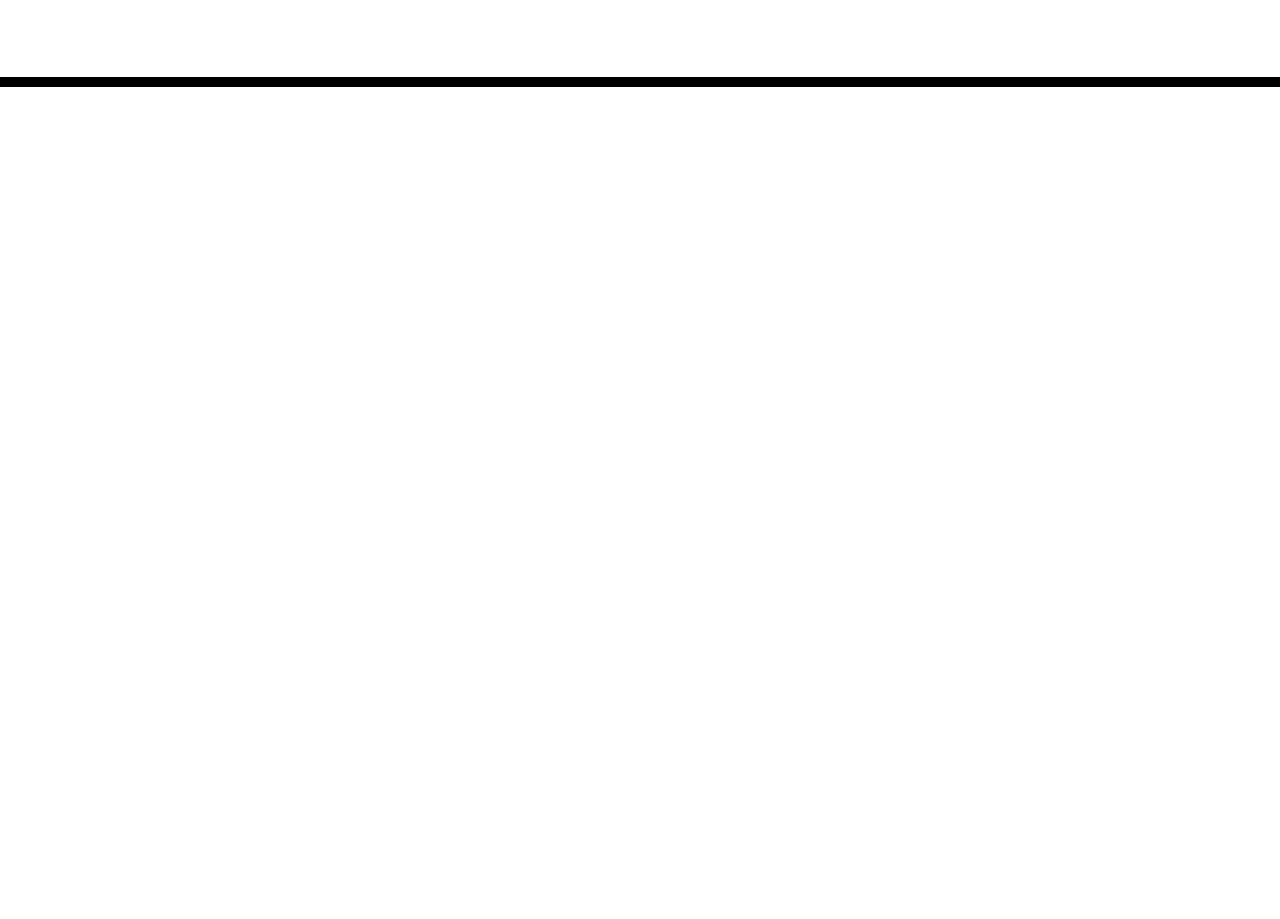
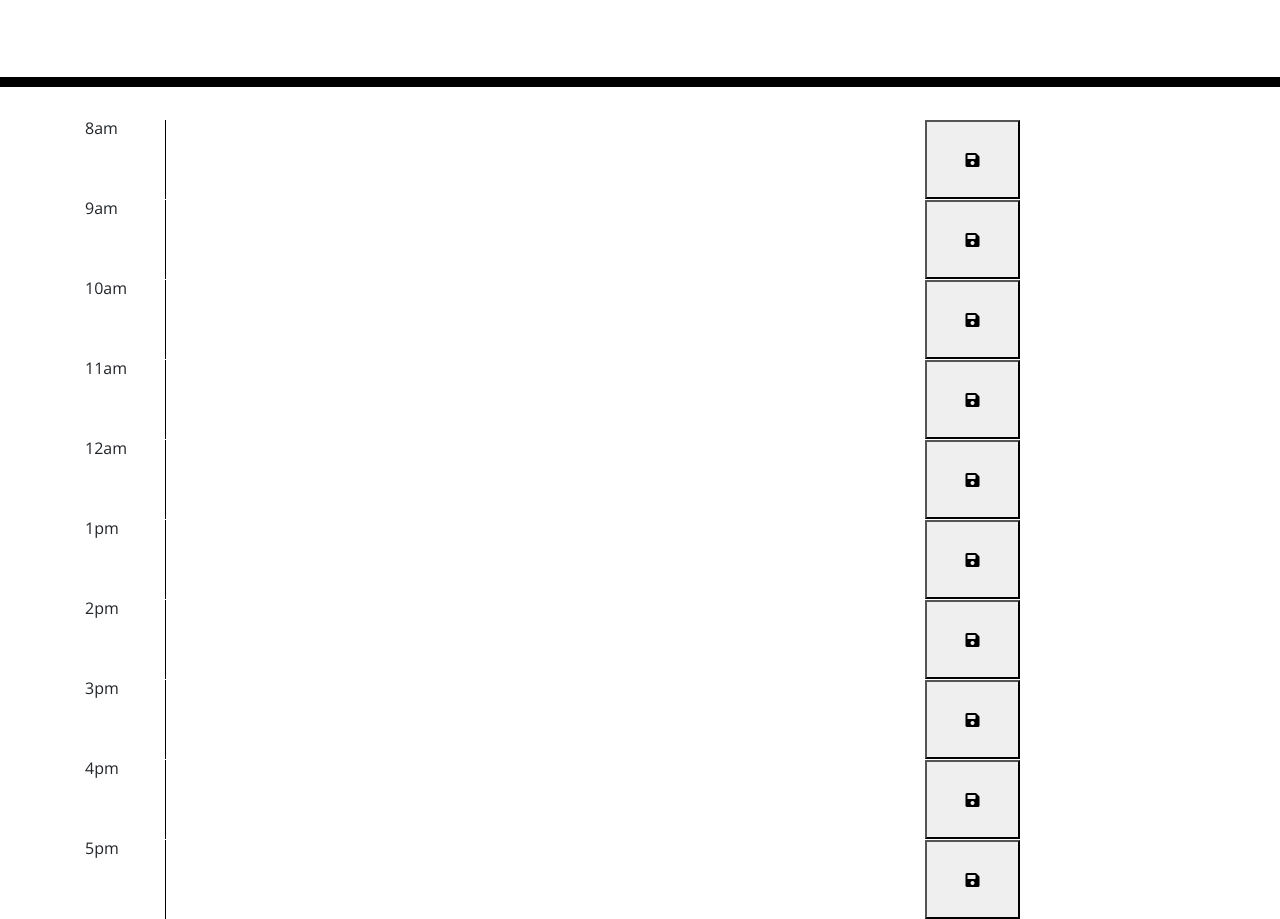
Before and after one commit to lucahendicott/work-day-scheduler, a plain HTML site: page index.html in a window 1280 px wide. Shown: the part 181-1100 px from the top of the page. Before the commit the page ends 800 px from the top, so only its background shows below. Drawn offline with nearby package versions, Linux system fonts and the light colour scheme; files that its build step writes are made by us from their sources.

Commit message:
add html content

```diff
--- a/index.html
+++ b/index.html
@@ -28,9 +28,67 @@
       <p class="lead">A simple calendar app for scheduling your work day</p>
       <p id="currentDay" class="lead"></p>
     </header>
-    <div class="container">
-      <!-- Timeblocks go here -->
+  <div class="container">
+      <div class="row">
+          <div class="col-xs-1 col-sm-1 col-md-1 col-lg-1">8am</div>
+          <textarea class="col-xs-8 col-sm-8 col-md-8 col-lg-8"></textarea>
+          <button class="col-xs-1 col-sm-1 col-md-1 col-lg-1 fas fa-save"></button>
+      </div>
+      <div class="row">
+          <div class="col-xs-1 col-sm-1 col-md-1 col-lg-1">9am</div>
+          <textarea class="col-xs-8 col-sm-8 col-md-8 col-lg-8"></textarea>
+          <button class="col-xs-1 col-sm-1 col-md-1 col-lg-1 fas fa-save"></button>
+      </div>
+      <div class="row">
+          <div class="col-xs-1 col-sm-1 col-md-1 col-lg-1">10am</div>
+          <textarea class="col-xs-8 col-sm-8 col-md-8 col-lg-8"></textarea>
+          <button class="col-xs-1 col-sm-1 col-md-1 col-lg-1 fas fa-save"></button>
+
+      </div>
+      <div class="row">
+          <div class="col-xs-1 col-sm-1 col-md-1 col-lg-1">11am</div>
+          <textarea class="col-xs-8 col-sm-8 col-md-8 col-lg-8"></textarea>
+          <button class="col-xs-1 col-sm-1 col-md-1 col-lg-1 fas fa-save"></button>
+
+      </div>
+      <div class="row">
+          <div class="col-xs-1 col-sm-1 col-md-1 col-lg-1">12am</div>
+          <textarea class="col-xs-8 col-sm-8 col-md-8 col-lg-8"></textarea>
+          <button class="col-xs-1 col-sm-1 col-md-1 col-lg-1 fas fa-save"></button>
+
+      </div>
+      <div class="row">
+          <div class="col-xs-1 col-sm-1 col-md-1 col-lg-1">1pm</div>
+          <textarea class="col-xs-8 col-sm-8 col-md-8 col-lg-8"></textarea>
+          <button class="col-xs-1 col-sm-1 col-md-1 col-lg-1 fas fa-save"></button>
+
+      </div>
+      <div class="row">
+          <div class="col-xs-1 col-sm-1 col-md-1 col-lg-1">2pm</div>
+          <textarea class="col-xs-8 col-sm-8 col-md-89 col-lg-8"></textarea>
+          <button class="col-xs-1 col-sm-1 col-md-1 col-lg-1 fas fa-save"></button>
+
+      </div>
+      <div class="row">
+          <div class="col-xs-1 col-sm-1 col-md-1 col-lg-1">3pm</div>
+          <textarea class="col-xs-8 col-sm-8 col-md-8 col-lg-8"></textarea>
+          <button class="col-xs-1 col-sm-1 col-md-1 col-lg-1 fas fa-save"></button>
+
+      </div>
+      <div class="row">
+          <div class="col-xs-1 col-sm-1 col-md-1 col-lg-1">4pm</div>
+          <textarea class="col-xs-8 col-sm-8 col-md-8 col-lg-8"></textarea>
+          <button class="col-xs-1 col-sm-1 col-md-1 col-lg-1 fas fa-save"></button>
+
+      </div>
+      <div class="row">
+          <div class="col-xs-1 col-sm-1 col-md-1 col-lg-1">5pm</div>
+          <textarea class="col-xs-8 col-sm-8 col-md-8 col-lg-8"></textarea>
+          <button class="col-xs-1 col-sm-1 col-md-1 col-lg-1 fas fa-save"></button>
+      </div>
     </div>
+  </div>
+
     <script src="./assets/script.js"></script>
     <script src="https://cdnjs.cloudflare.com/ajax/libs/jquery/3.2.1/jquery.min.js"></script>
     <script src="https://cdnjs.cloudflare.com/ajax/libs/moment.js/2.24.0/moment.min.js"></script>
```
Also changed, not shown: 1 other file.
